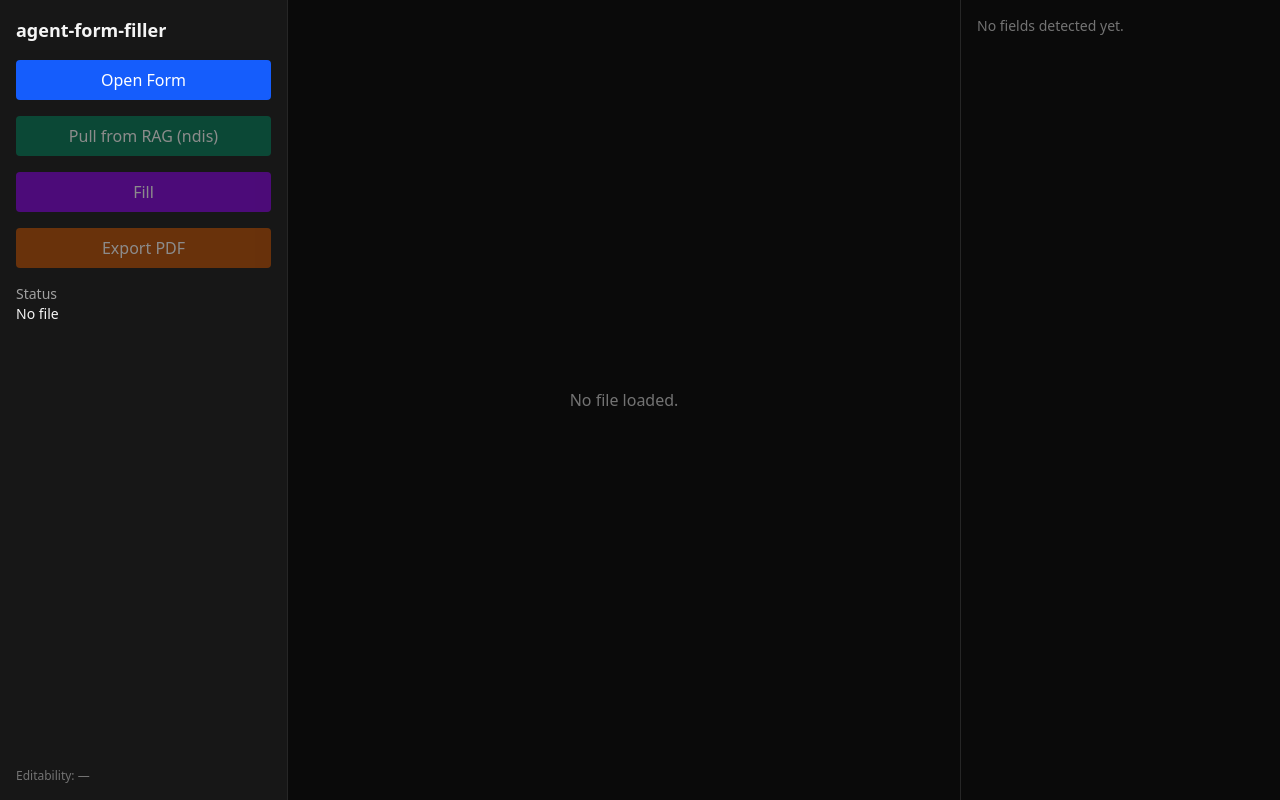
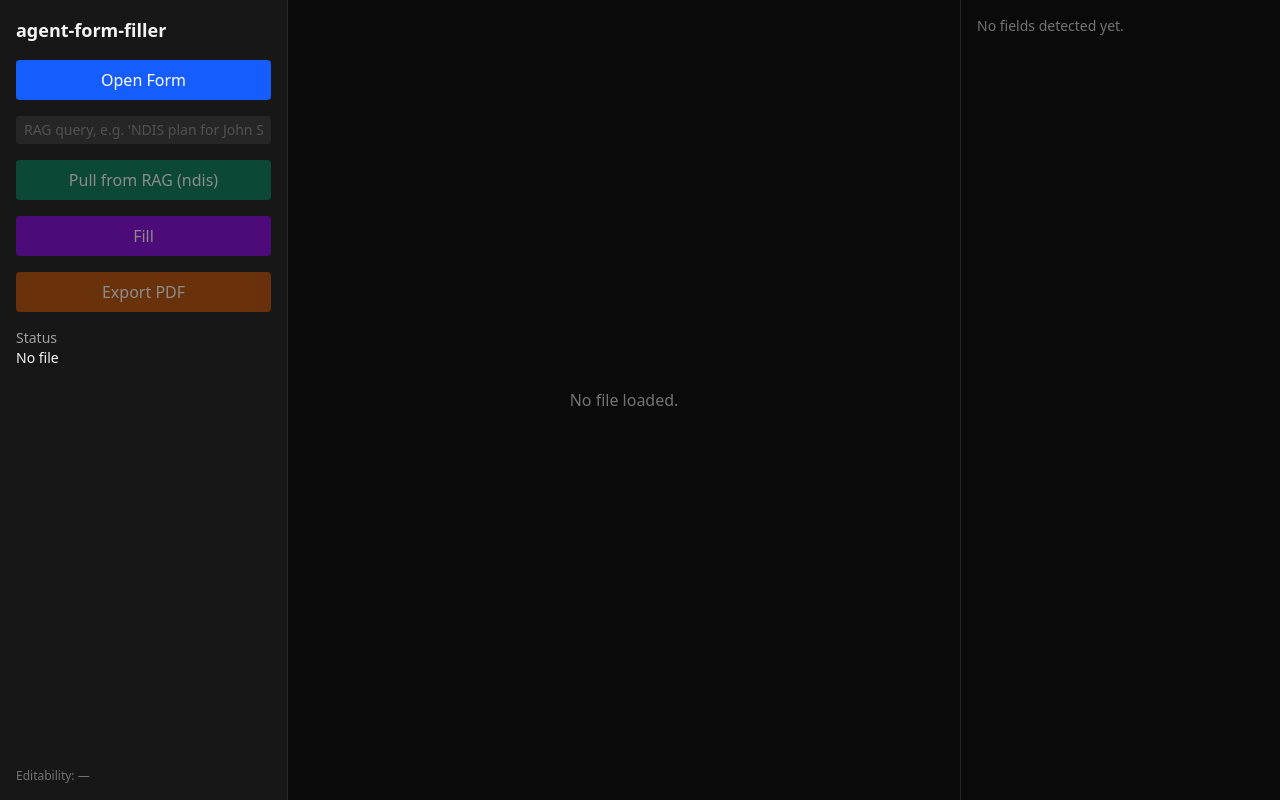
Before and after one commit to jennofrie/agent-kali, a React (Vite) app: page / in a window 1280 px wide. Built offline with nearby package versions, Linux system fonts and the light colour scheme.

Commit message:
fix: restore user RAG query via controlled input (was hardcoded)

```diff
--- a/src/components/Sidebar/Sidebar.tsx
+++ b/src/components/Sidebar/Sidebar.tsx
@@ -21,6 +21,7 @@ export function Sidebar() {
 
   const [pulling, setPulling] = useState(false);
   const [status, setStatus] = useState("");
+  const [ragQueryText, setRagQueryText] = useState("");
 
   async function pickFile() {
     const p = await window.api.openFile();
@@ -38,11 +39,11 @@ export function Sidebar() {
   }
 
   async function pullFromRag() {
-    setStatus("Enter a RAG query to continue.");
-    // Use inline status instead of window.prompt — caller triggers via a dedicated input flow
-    // For MVP: use a basic fallback since prompt is blocked in Electron
-    // The status message guides the user; actual query input would come from a future input field
-    const query = "NDIS form data"; // MVP default; replace with input field in next iteration
+    const query = ragQueryText.trim();
+    if (!query) {
+      setStatus("Enter a RAG query first.");
+      return;
+    }
     setPulling(true);
     setStatus("Pulling from RAG…");
     try {
@@ -142,9 +143,16 @@ export function Sidebar() {
       <button onClick={pickFile} className="bg-blue-600 hover:bg-blue-500 text-white py-2 rounded">
         Open Form
       </button>
+      <input
+        type="text"
+        value={ragQueryText}
+        onChange={(e) => setRagQueryText(e.target.value)}
+        placeholder="RAG query, e.g. 'NDIS plan for John Smith'"
+        className="bg-neutral-800 px-2 py-1 rounded text-sm placeholder:text-neutral-600"
+      />
       <button
         onClick={pullFromRag}
-        disabled={!uploadedPath || pulling}
+        disabled={!uploadedPath || pulling || !ragQueryText.trim()}
         className="bg-emerald-700 hover:bg-emerald-600 disabled:opacity-50 text-white py-2 rounded"
       >
         {pulling ? "Pulling…" : "Pull from RAG (ndis)"}
```
